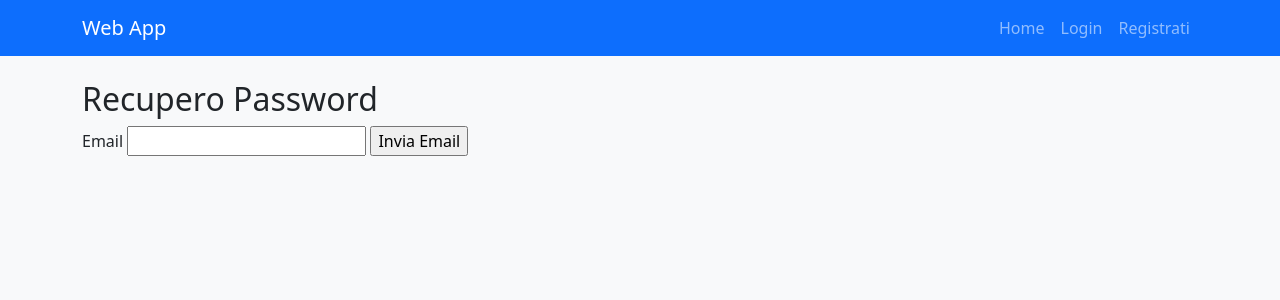
After one commit to benbif/webapp-storage, a Flask app: page /reset_password in a window 1280 px wide. The commit adds this page. Shown: the top 300 px of the page. Run offline with Flask 3, Linux system fonts and the light colour scheme.

Commit message:
Aggiunto recupero password e migliorato design con Bootstrap

```diff
--- a/app.py
+++ b/app.py
@@ -1,22 +1,24 @@
 import os
 import bcrypt
-from flask import Flask, render_template, request, redirect, url_for, flash, session
+import json
+import io
+from flask import Flask, render_template, request, redirect, url_for, flash
 from flask_wtf import FlaskForm
 from flask_login import LoginManager, UserMixin, login_user, login_required, logout_user, current_user
+from flask_session import Session
 from wtforms import StringField, PasswordField, SubmitField
 from wtforms.validators import DataRequired, Email, EqualTo
-from flask_session import Session
+from flask_mail import Mail, Message
+from itsdangerous import URLSafeTimedSerializer
 from minio import Minio
-import json
-import io
 
 app = Flask(__name__)
-app.config['SECRET_KEY'] = 'supersecretkey'  # Cambia questa chiave!
+app.config['SECRET_KEY'] = 'supersecretkey'  # Cambia questa chiave con una più sicura!
 app.config['SESSION_TYPE'] = 'filesystem'
 Session(app)
 
 # Configura MinIO
-MINIO_URL = "play.min.io"  # Server di test pubblico
+MINIO_URL = "play.min.io"  # Server MinIO pubblico di test
 MINIO_ACCESS_KEY = "Q3AM3UQ867SPQQA43P2F"
 MINIO_SECRET_KEY = "zuf+tfteSlswRu7BJ86wekitnifILbZam1KYY3TG"
 BUCKET_NAME = "users-storage"
@@ -32,6 +34,17 @@ client = Minio(
 if not client.bucket_exists(BUCKET_NAME):
     client.make_bucket(BUCKET_NAME)
 
+# Configura Flask-Mail (SMTP per l'invio delle email)
+app.config['MAIL_SERVER'] = 'smtp.gmail.com'
+app.config['MAIL_PORT'] = 587
+app.config['MAIL_USE_TLS'] = True
+app.config['MAIL_USERNAME'] = 'benedetto.bifulco@gmail.com'  # Inserisci la tua email
+app.config['MAIL_PASSWORD'] = 'RoccoSiffredi1'  # Usa una password per app (Gmail)
+app.config['MAIL_DEFAULT_SENDER'] = 'benedetto.bifulco@gmail.com'
+
+mail = Mail(app)
+serializer = URLSafeTimedSerializer(app.config['SECRET_KEY'])
+
 # Configura Flask-Login
 login_manager = LoginManager()
 login_manager.login_view = "login"
@@ -44,7 +57,6 @@ class User(UserMixin):
         self.username = username
         self.email = email
 
-# Funzione per caricare l'utente dalla sessione
 @login_manager.user_loader
 def load_user(user_id):
     try:
@@ -67,6 +79,16 @@ class LoginForm(FlaskForm):
     email = StringField('Email', validators=[DataRequired(), Email()])
     password = PasswordField('Password', validators=[DataRequired()])
     submit = SubmitField('Accedi')
+
+# Form di recupero password
+class ResetRequestForm(FlaskForm):
+    email = StringField('Email', validators=[DataRequired(), Email()])
+    submit = SubmitField('Invia Email')
+
+class ResetPasswordForm(FlaskForm):
+    password = PasswordField('Nuova Password', validators=[DataRequired()])
+    confirm_password = PasswordField('Conferma Password', validators=[DataRequired(), EqualTo('password')])
+    submit = SubmitField('Imposta Password')
 
 @app.route('/')
 def home():
@@ -128,5 +150,54 @@ def logout():
     flash('Logout effettuato con successo.', 'success')
     return redirect(url_for('login'))
 
+@app.route('/reset_password', methods=['GET', 'POST'])
+def reset_request():
+    form = ResetRequestForm()
+    if form.validate_on_submit():
+        email = form.email.data
+
+        try:
+            data = client.get_object(BUCKET_NAME, f"user_{email}.json")
+            user_data = json.load(data)
+
+            token = serializer.dumps(email, salt='password-reset')
+            reset_url = url_for('reset_password', token=token, _external=True)
+
+            msg = Message('Recupero Password', recipients=[email])
+            msg.body = f'Clicca sul link per reimpostare la password: {reset_url}'
+            mail.send(msg)
+
+            flash('Email di recupero inviata!', 'success')
+        except:
+            flash('Email non registrata.', 'danger')
+
+    return render_template("reset_request.html", form=form)
+
+@app.route('/reset_password/<token>', methods=['GET', 'POST'])
+def reset_password(token):
+    try:
+        email = serializer.loads(token, salt='password-reset', max_age=600)  # Link valido per 10 minuti
+    except:
+        flash('Link non valido o scaduto!', 'danger')
+        return redirect(url_for('reset_request'))
+
+    form = ResetPasswordForm()
+    if form.validate_on_submit():
+        new_password_hash = bcrypt.hashpw(form.password.data.encode('utf-8'), bcrypt.gensalt()).decode('utf-8')
+
+        try:
+            data = client.get_object(BUCKET_NAME, f"user_{email}.json")
+            user_data = json.load(data)
+            user_data["password"] = new_password_hash
+
+            client.put_object(BUCKET_NAME, f"user_{email}.json", io.BytesIO(json.dumps(user_data).encode()), len(json.dumps(user_data)))
+
+            flash('Password aggiornata! Ora puoi accedere.', 'success')
+            return redirect(url_for('login'))
+        except:
+            flash('Errore durante l’aggiornamento della password.', 'danger')
+
+    return render_template("reset_password.html", form=form)
+
 if __name__ == '__main__':
     app.run(debug=True)
--- a/templates/base.html
+++ b/templates/base.html
@@ -4,19 +4,26 @@
     <meta charset="UTF-8">
     <meta name="viewport" content="width=device-width, initial-scale=1.0">
     <title>{% block title %}Web App{% endblock %}</title>
-    <link rel="stylesheet" href="{{ url_for('static', filename='style.css') }}">
+    <link rel="stylesheet" href="https://cdn.jsdelivr.net/npm/bootstrap@5.3.0/dist/css/bootstrap.min.css">
 </head>
-<body>
-    <nav>
-        <a href="{{ url_for('home') }}">Home</a>
-        <a href="{{ url_for('login') }}">Login</a>
-        <a href="{{ url_for('register') }}">Registrati</a>
+<body class="bg-light">
+    <nav class="navbar navbar-expand-lg navbar-dark bg-primary">
+        <div class="container">
+            <a class="navbar-brand" href="{{ url_for('home') }}">Web App</a>
+            <div class="collapse navbar-collapse">
+                <ul class="navbar-nav ms-auto">
+                    <li class="nav-item"><a class="nav-link" href="{{ url_for('home') }}">Home</a></li>
+                    <li class="nav-item"><a class="nav-link" href="{{ url_for('login') }}">Login</a></li>
+                    <li class="nav-item"><a class="nav-link" href="{{ url_for('register') }}">Registrati</a></li>
+                </ul>
+            </div>
+        </div>
     </nav>
-    <div class="container">
+    <div class="container mt-4">
         {% with messages = get_flashed_messages(with_categories=true) %}
             {% if messages %}
                 {% for category, message in messages %}
-                    <div class="alert {{ category }}">{{ message }}</div>
+                    <div class="alert alert-{{ category }}">{{ message }}</div>
                 {% endfor %}
             {% endif %}
         {% endwith %}
--- /dev/null
+++ b/templates/reset_request.html
@@ -0,0 +1,10 @@
+{% extends "base.html" %}
+{% block title %}Recupero Password{% endblock %}
+{% block content %}
+    <h2>Recupero Password</h2>
+    <form method="POST">
+        {{ form.hidden_tag() }}
+        {{ form.email.label }} {{ form.email }}
+        {{ form.submit }}
+    </form>
+{% endblock %}
```
Also changed, not shown: templates/reset_password.html (added, +11 -0 lines), 2 other files.
